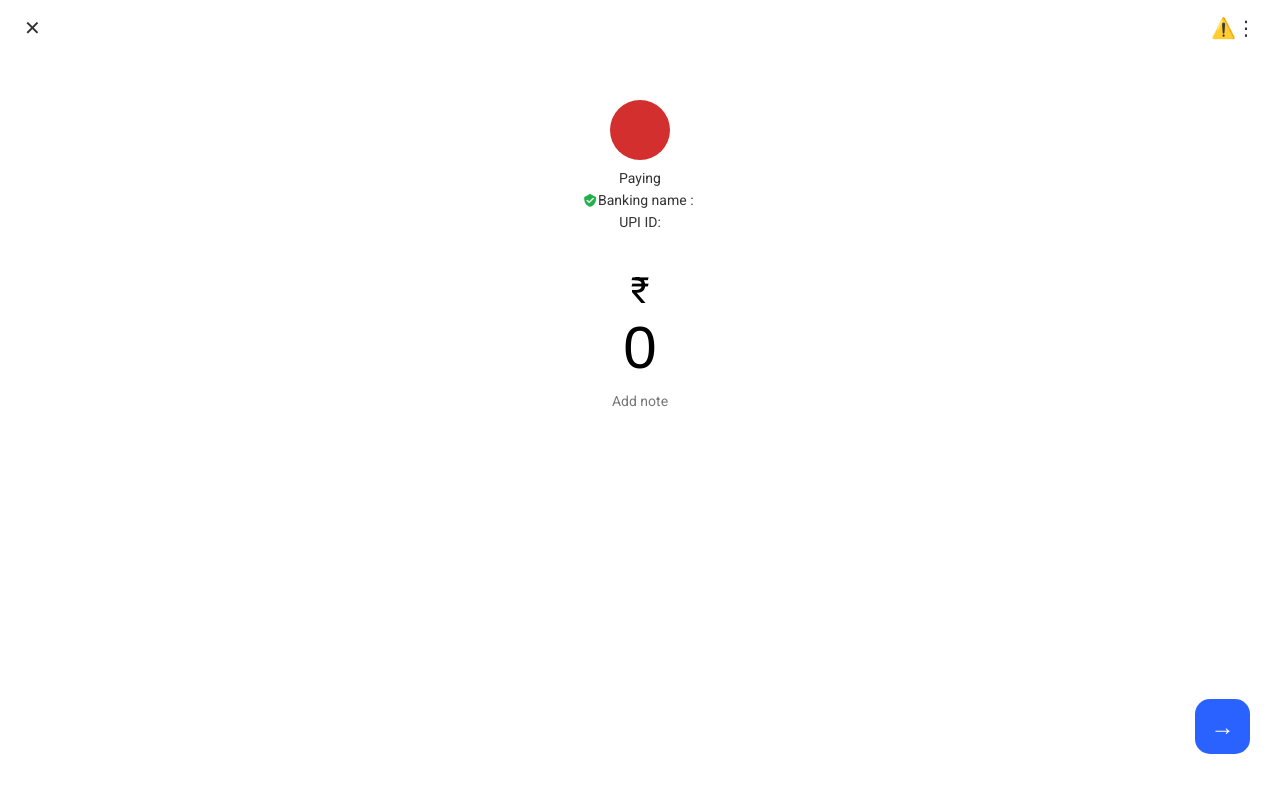
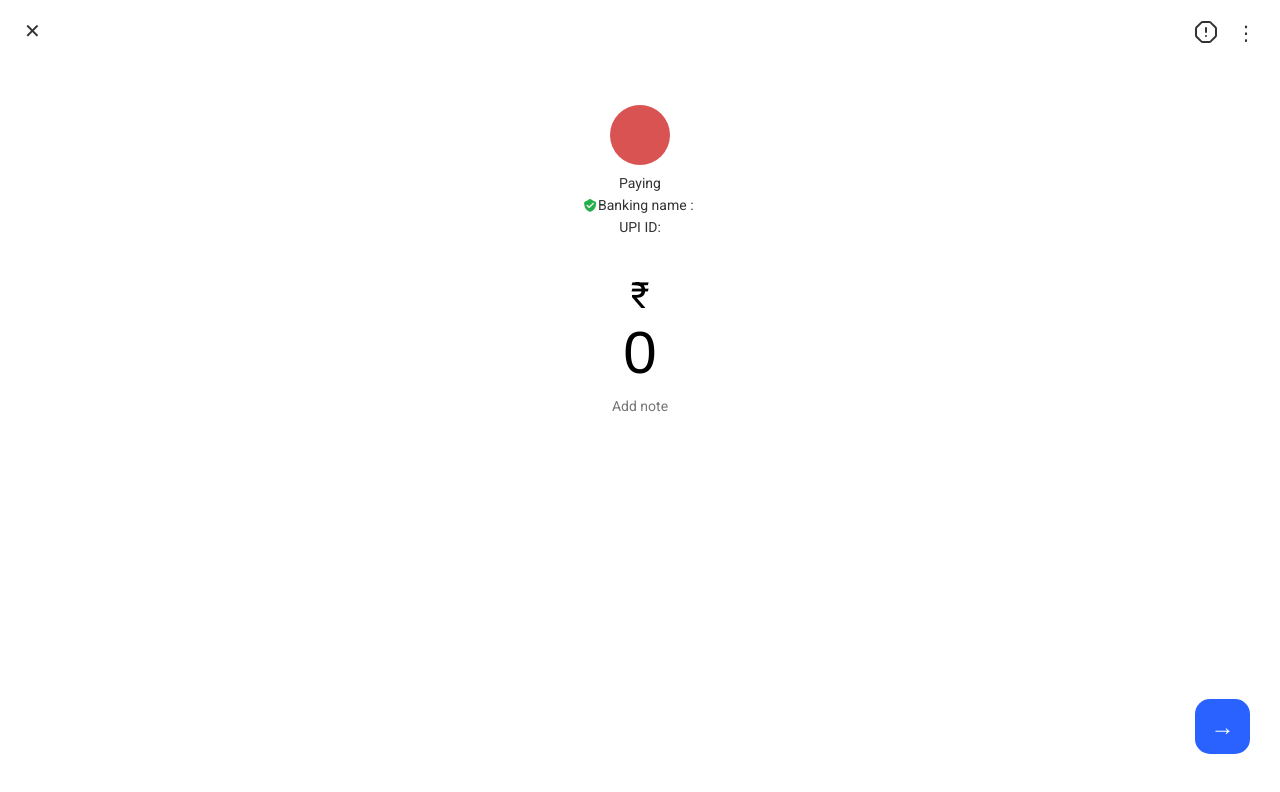
Before and after one commit to Einstein-ash/filter_data, a React (Create React App) app: page /payment in a window 1280 px wide. Shown: the top 792 px of the page. Built offline with nearby package versions, Linux system fonts and the light colour scheme.

Commit message:
all done check 2

```diff
--- a/src/pages/PaymentScreen.css
+++ b/src/pages/PaymentScreen.css
@@ -11,10 +11,29 @@
 .top-icons {
   display: flex;
   justify-content: space-between;
+  align-items: center;
+  flex-direction: row;
   padding: 0 8px;
   font-size: 20px;
   color: #333;
+  column-gap: 30px;
 }
+
+.exclamation{
+  position: relative;
+  display: inline-flex;
+  flex-direction: row;
+  /* height: 20px; */
+  width: 40px;
+  /* border:  1px solid black; */
+  justify-content: center;
+  align-items: flex-end;
+  top : 4px;
+  /* padding-top : 4px; */
+
+
+}
+
 
 .verify_icon{
     background-image: url("../assets//images/verify_icon.jpg");
@@ -34,7 +53,7 @@
 .avatar {
   width: 60px;
   height: 60px;
-  background-color: #d32f2f;
+  background-color: #d32f2fd2;
   color: white;
   font-size: 30px;
   display: flex;
--- a/src/pages/PaymentUI.jsx
+++ b/src/pages/PaymentUI.jsx
@@ -1,6 +1,8 @@
 import React, { useState, useEffect } from "react";
 import { useNavigate, useLocation } from "react-router-dom";
 import "./PaymentScreen.css";
+// import { FaOctagonExclamation } from 'react-icons/fa';
+import { OctagonAlert } from 'lucide-react';
 
 const PaymentScreen = () => {
   const navigate = useNavigate();
@@ -94,7 +96,10 @@ useEffect(() => {
       <div className="top-icons">
         <span className="close">✕</span>
         <span>
-          <span className="exclamation">⚠️</span>
+          <div className="exclamation">
+            <OctagonAlert    />
+          </div>
+          <span>&nbsp; </span>
           <span className="dots">⋮</span>
         </span>
       </div>
@@ -124,6 +129,12 @@ useEffect(() => {
           name="amount_input"
           value={formatAmount(amountInput)}
           onChange={handleInputChange}
+          onKeyDown={(e) => {
+            if (e.key === 'Enter') {
+              handlePayClick();
+            }
+          }}
+
         />
 
         <div className="add-note">Add note</div>
```
